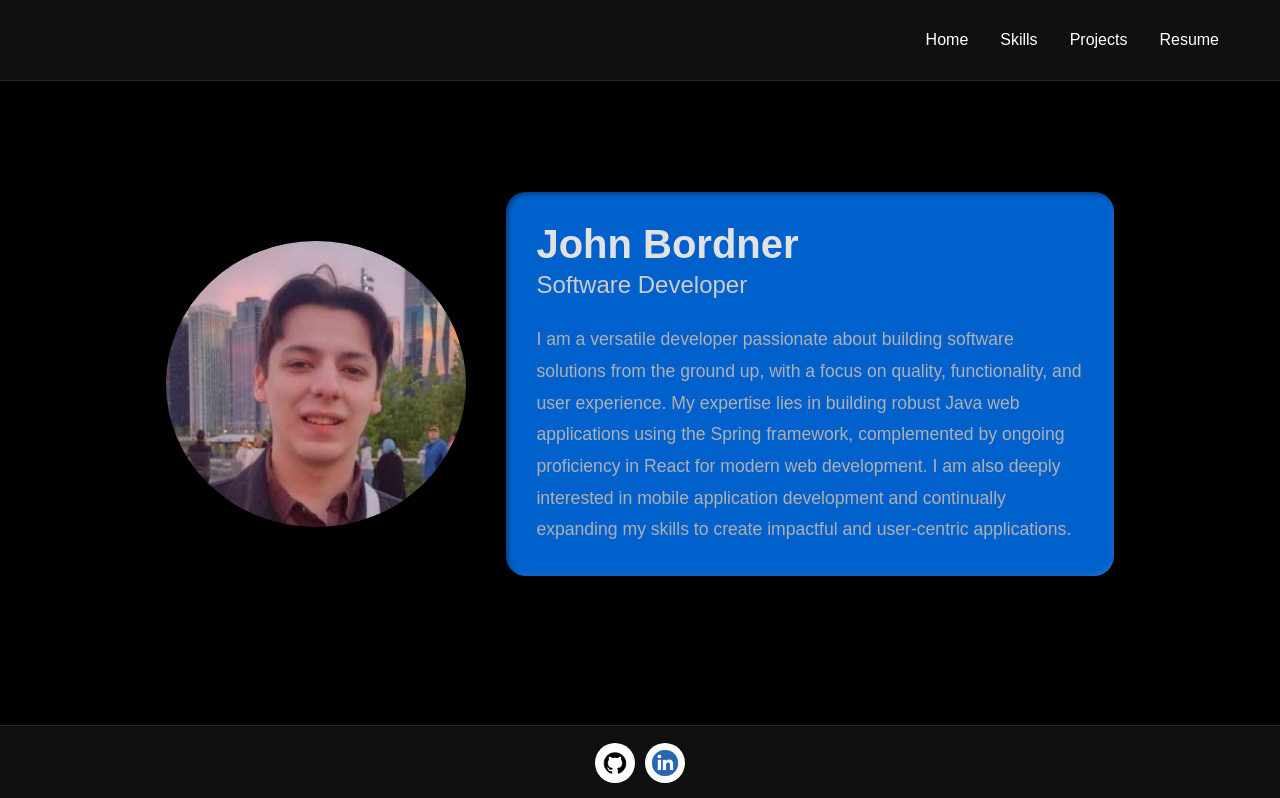
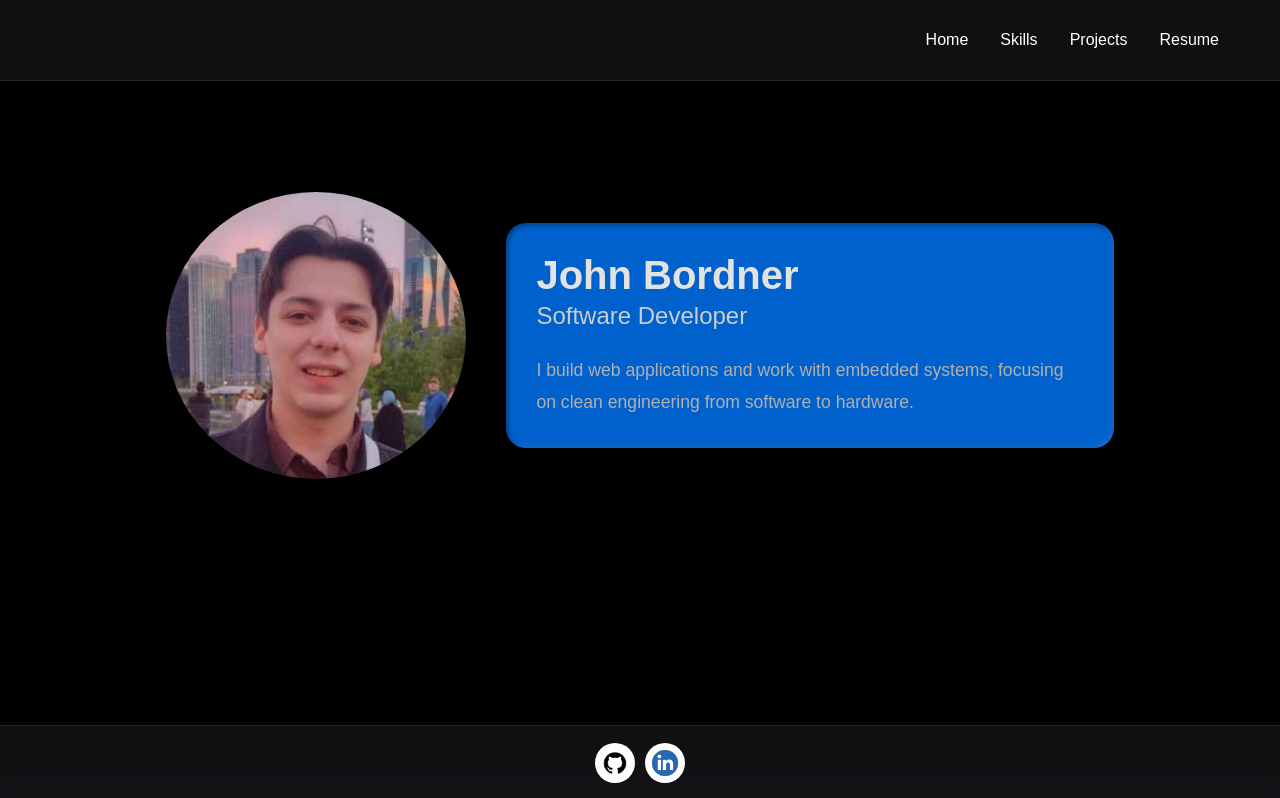
Before and after one commit to JohnBordner/johnbordner.github.io, a React (Vite) app: page / in a window 1280 px wide. Shown: the top 798 px of the page. Built offline with nearby package versions, Linux system fonts and the light colour scheme; the HTML template or start-up script is replaced by a standard one.

Commit message:
Updated bio, fixed bug that caused bubble to shrink and grow depending on amount of text

```diff
--- a/package.json
+++ b/package.json
@@ -11,12 +11,10 @@
     "build": "tsc -b && vite build",
     "lint": "eslint .",
     "preview": "vite preview"
-
   },
   "dependencies": {
     "react": "^19.0.0",
-    "react-dom": "^19.0.0",
-    "react-router-dom": "^7.1.5"
+    "react-dom": "^19.0.0"
   },
   "devDependencies": {
     "@eslint/js": "^9.19.0",
--- a/src/components/Bio/Bio.css
+++ b/src/components/Bio/Bio.css
@@ -8,13 +8,13 @@
     box-shadow: 0px 4px 20px rgba(0, 0, 0, 0.2);
     border-radius: 15px;
     background-color: #000000;
+    width: 100vw;
   }
 
   .home-content {
     flex: 1;
     padding: 30px;
     border-radius: 20px;
-
     background: rgba(0, 122, 255, 0.8);
     box-shadow: inset 2px 2px 5px rgba(0, 0, 0, 0.4), inset -2px -2px 5px rgba(255, 255, 255, 0.1);
   }
@@ -51,11 +51,6 @@
 
   }
 
-  .image-container:hover {
-
-  }
-
-
   .image-container img {
     max-width: 100%;
     height: auto;
@@ -78,7 +73,7 @@
 
     .home-content {
       text-align: center;
-      padding: 10px 20px;
+      padding: 0px 20px 60px 20px;
       width: 100%;
       max-width: 370px;
       box-sizing: border-box;
--- a/src/components/Bio/Bio.tsx
+++ b/src/components/Bio/Bio.tsx
@@ -10,13 +10,7 @@ const Bio = () => {
         <h1>John Bordner</h1>
         <h3>Software Developer</h3>
         <p id="mainpara">
-          I am a versatile developer passionate about building software
-          solutions from the ground up, with a focus on quality, functionality,
-          and user experience. My expertise lies in building robust Java web
-          applications using the Spring framework, complemented by ongoing
-          proficiency in React for modern web development. I am also deeply
-          interested in mobile application development and continually expanding
-          my skills to create impactful and user-centric applications.
+          I build web applications and work with embedded systems, focusing on clean engineering from software to hardware.
         </p>
       </div>
     </div>
```
Also changed, not shown: 2 other files (tests, documents, lock files or other folders).
